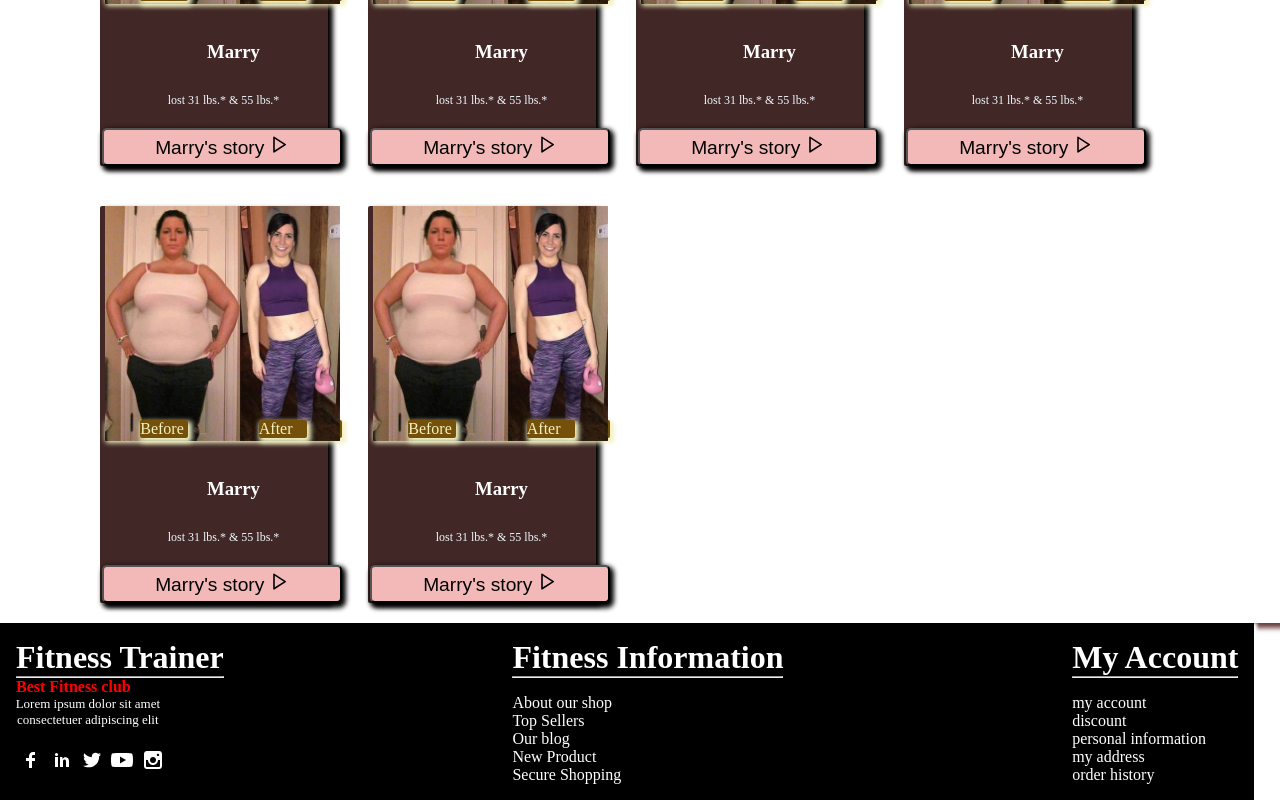
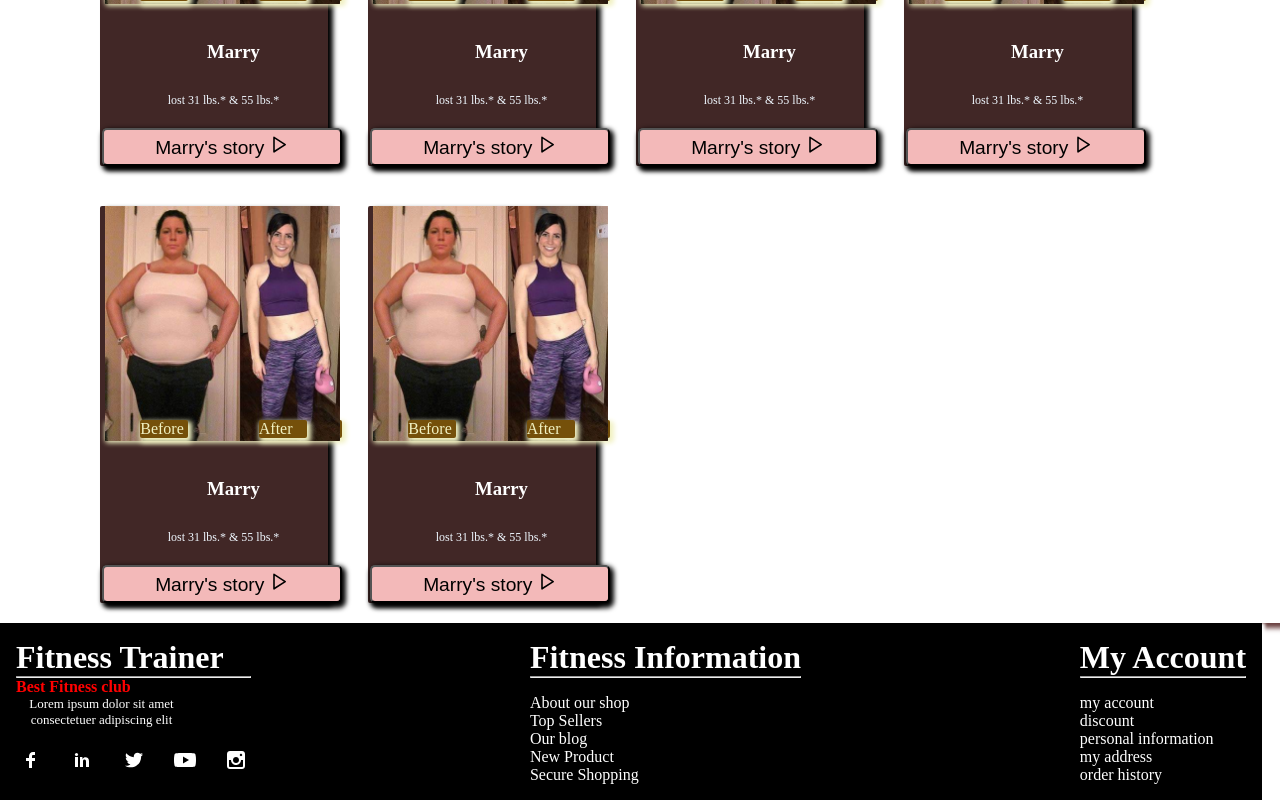
Before and after one commit to Janamjay/Gym-Project-Room-10, a React (Create React App) app in the folder gym_website_room_10/: page /success in a window 1280 px wide. Shown: the part 1552-2352 px from the top of the page. Built offline with nearby package versions, Linux system fonts and the light colour scheme.

Commit message:
footer and home page component

```diff
--- a/gym_website_room_10/src/component/Footer/Account.module.css
+++ b/gym_website_room_10/src/component/Footer/Account.module.css
@@ -4,7 +4,7 @@
     justify-content: space-between;
     flex-direction: column;
     margin-top: 1rem;
-    padding: auto;
+    /* padding: auto; */
 
 }
 .Account li:hover{
--- a/gym_website_room_10/src/component/Footer/Fitness.module.css
+++ b/gym_website_room_10/src/component/Footer/Fitness.module.css
@@ -4,7 +4,7 @@
     justify-content: space-between;
     flex-direction: column;
     margin-top: 1rem;
-    padding: auto;
+    /* padding: auto; */
 
 }
 .fitness li:hover{
--- a/gym_website_room_10/src/component/Footer/Footer.js
+++ b/gym_website_room_10/src/component/Footer/Footer.js
@@ -44,21 +44,18 @@ export default function Footer() {
               </li>
             </div>
           </div>
-
         </div>
         <div className={Styles.footer_box_discover}>
           <h1>Fitness Information</h1>
           <hr></hr>
           <Fitness />
         </div>
-
-          <div className={Styles.footer_box_helpCenter }>
+        <div className={Styles.footer_box_helpCenter}>
           <h1>My Account</h1>
           <hr></hr>
           <Account />
         </div>
       </div>
     </div>
-
   );
 }
--- a/gym_website_room_10/src/component/Footer/footer.module.css
+++ b/gym_website_room_10/src/component/Footer/footer.module.css
@@ -1,25 +1,24 @@
 .footer {
-  width: 100vw;
-  padding:0;
+  width: 98.6vw;
+  padding: 0;
   position: relative;
+  box-sizing: border-box;
 }
 .footer_box {
-    box-sizing: border-box;
-  width: 98%;
+  box-sizing: border-box;
+  width: 100%;
   margin: 0px;
   display: flex;
-  /* align-items: flex-start; */
   justify-content: space-between;
-   gap: 3 rem;
+  gap: 3 rem;
   background-color: rgb(0, 0, 0);
   color: white;
   box-shadow: 2px 1px 3px 1px;
   padding: 1rem 1rem;
-
 }
 .footer_social {
   display: flex;
-  gap: 1.3 rem;
+  gap: 1.3rem;
   font-size: 1.5rem;
   align-items: center;
   margin-top: 1rem;
@@ -47,11 +46,8 @@
   .footer_box {
     width: 100%;
     flex-direction: column;
-    align-items: self-start;
     height: 30rem;
   }
-
-
 
   .footer_social {
     margin-top: 0.5rem;
@@ -82,5 +78,5 @@
   .footer_box {
     width: 100%;
     margin-left: -0.2rem;
+  }
 }
-}
```
Lines whose indentation alone changed are shown as unchanged.
